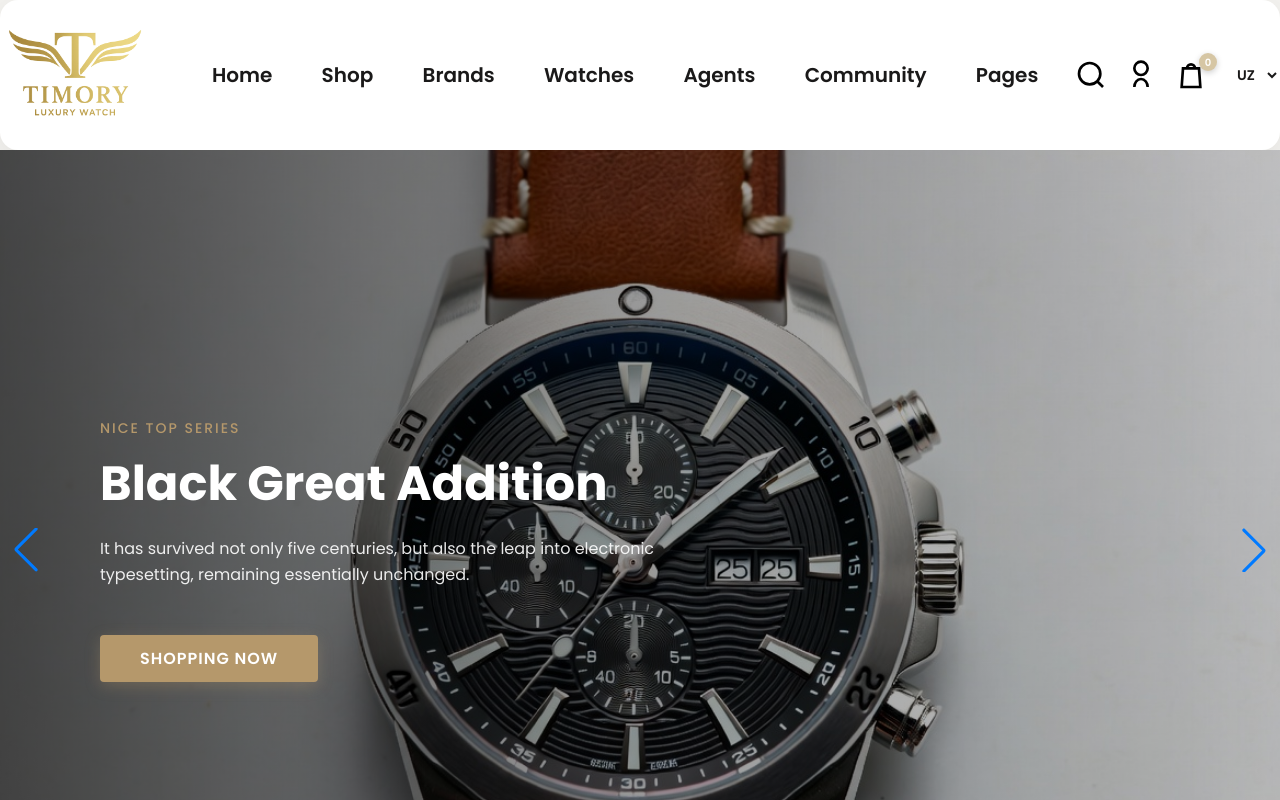
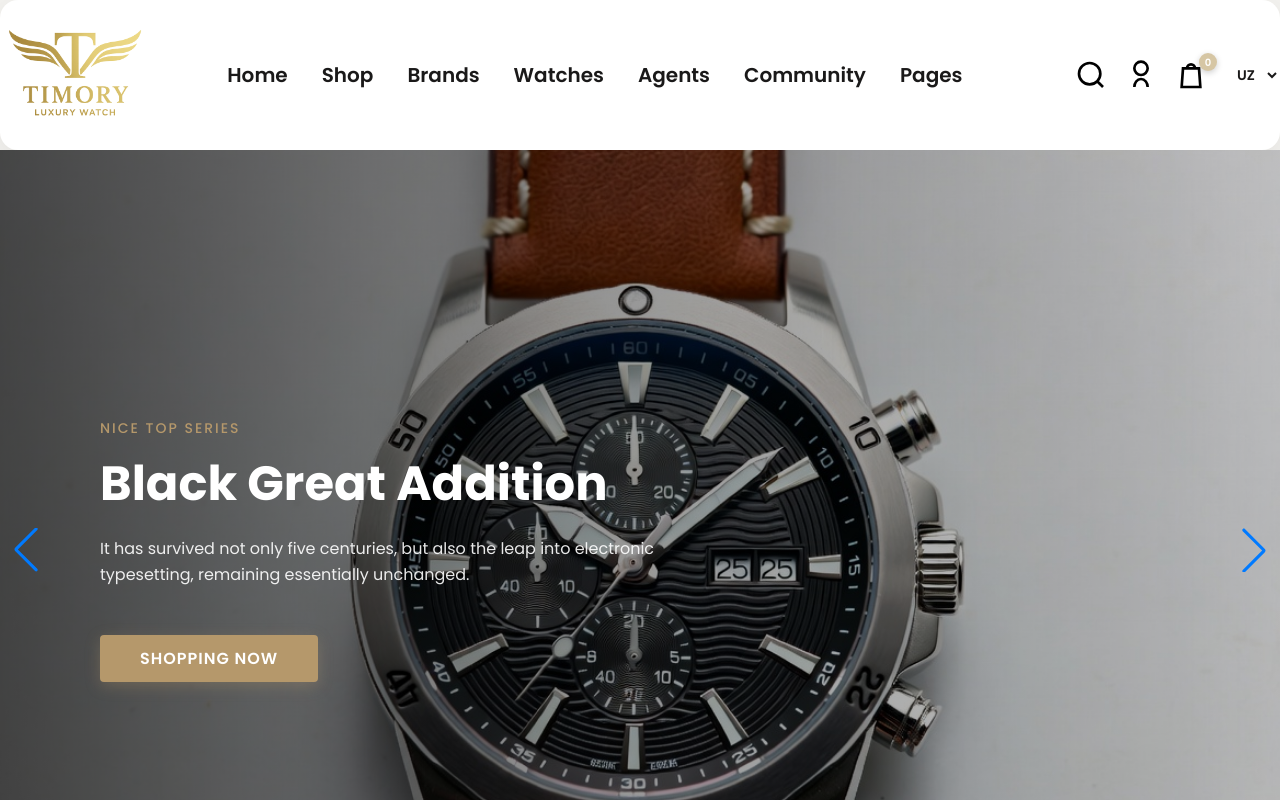
Before and after one commit to doston909/timory-next, a Next.js app: page / in a window 1280 px wide. Shown: the top 800 px of the page. Built offline with nearby package versions, Linux system fonts and the light colour scheme.

Commit message:
fix:DAVE/ modify Top.tsx component

```diff
--- a/scss/pc/main.scss
+++ b/scss/pc/main.scss
@@ -28,12 +28,13 @@
           }
 
           .router-box {
-            margin-left: 50px;
+            margin-left: 0;
             width: 1000px;
             display: flex;
             flex-direction: row;
-            justify-content: space-between;
+            justify-content: center;
             align-items: center;
+            gap: 10px;
             position: relative;
 
             .nav-item {
```
